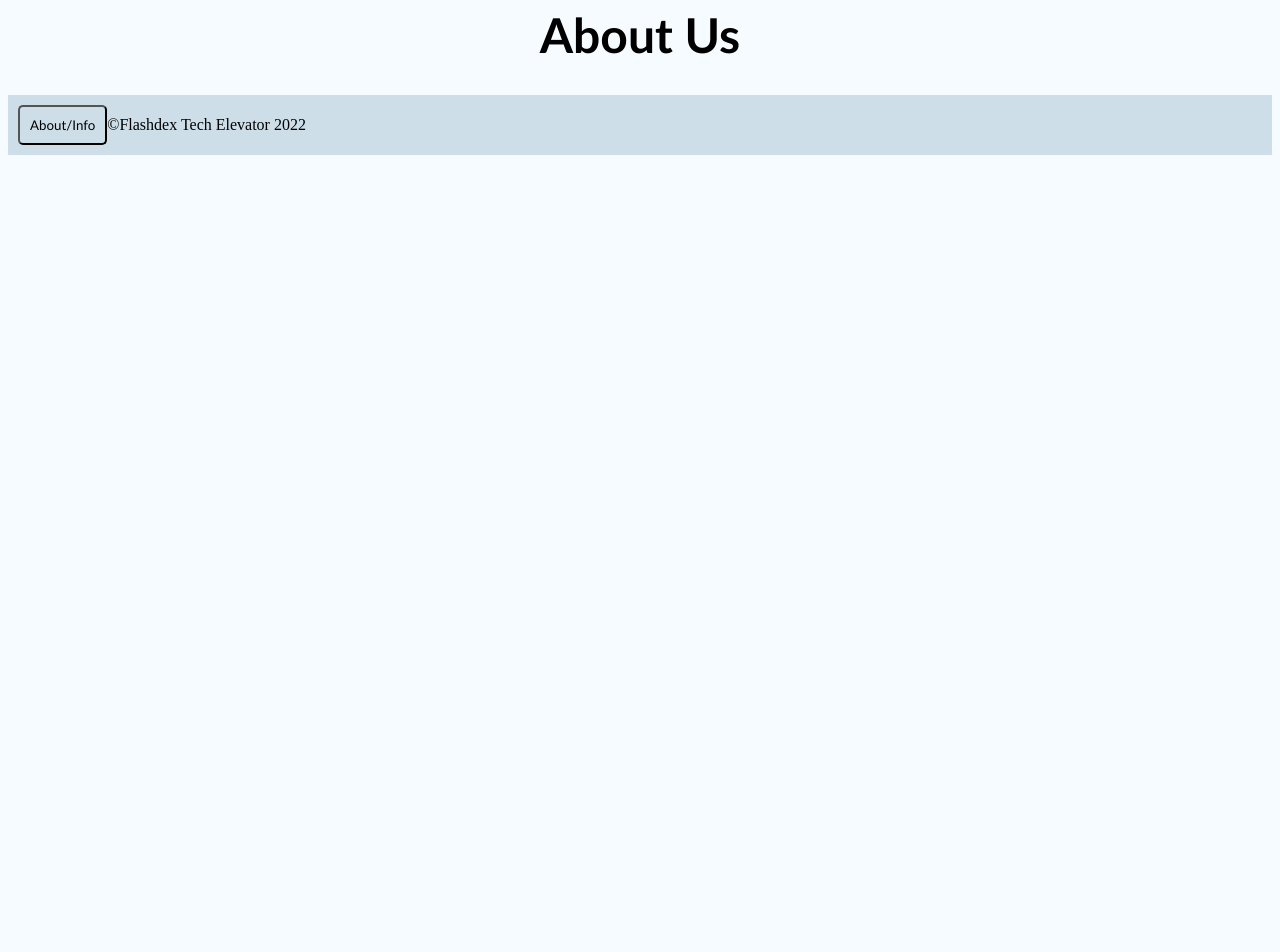
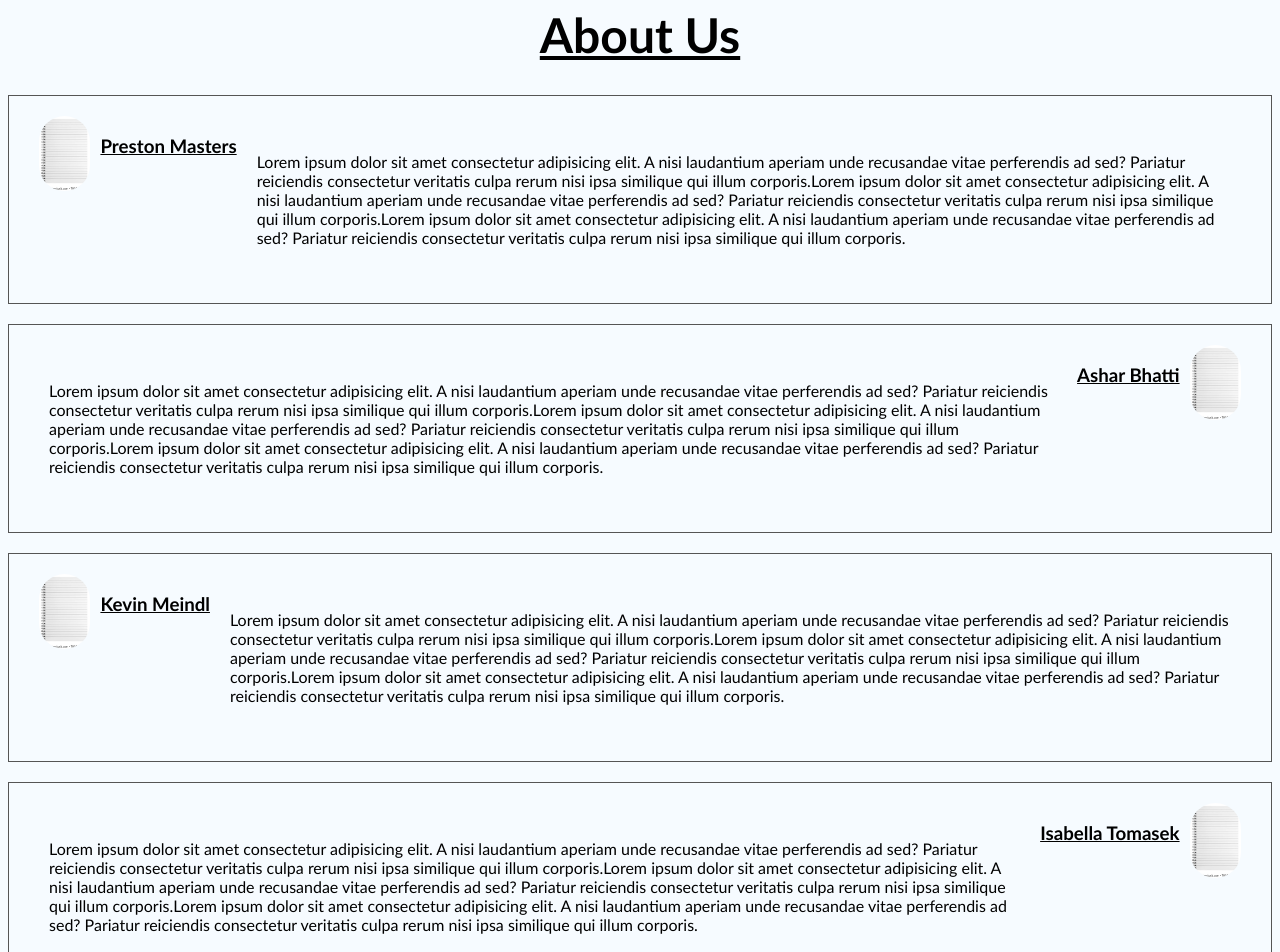
Before and after one commit to itomasek/Final-Capstone, a Vue app in the folder vue/: page /info in a window 1280 px wide. Shown: the part 260-1212 px from the top of the page. Before the commit the page ends 800 px from the top, so only its background shows below. Built offline with nearby package versions, Linux system fonts and the light colour scheme.

Commit message:
saving changes

```diff
--- a/vue/src/views/Information.vue
+++ b/vue/src/views/Information.vue
@@ -1,6 +1,60 @@
 <template>
-  <div>
-      <h1>About Us</h1>
+<div>
+<h1 class="aboutus">About Us</h1>
+  <div class="about">
+      <div class="name">
+        <img src="../../assets/notebook.png" alt="notebook">
+        <h3 class="nheader">Preston Masters</h3>
+        <div class="description">
+        <p>Lorem ipsum dolor sit amet consectetur adipisicing elit. A nisi laudantium aperiam unde recusandae vitae
+        perferendis ad sed? Pariatur reiciendis consectetur veritatis culpa rerum nisi ipsa similique qui illum
+        corporis.Lorem ipsum dolor sit amet consectetur adipisicing elit. A nisi laudantium aperiam unde recusandae vitae
+        perferendis ad sed? Pariatur reiciendis consectetur veritatis culpa rerum nisi ipsa similique qui illum
+        corporis.Lorem ipsum dolor sit amet consectetur adipisicing elit. A nisi laudantium aperiam unde recusandae vitae
+        perferendis ad sed? Pariatur reiciendis consectetur veritatis culpa rerum nisi ipsa similique qui illum
+        corporis.</p>
+        </div>
+      </div>
+      <div class="name">
+        <img src="../../assets/notebook.png" alt="notebook">
+        <h3 class="nheader">Ashar Bhatti</h3>
+        <div class="description">
+        <p>Lorem ipsum dolor sit amet consectetur adipisicing elit. A nisi laudantium aperiam unde recusandae vitae
+        perferendis ad sed? Pariatur reiciendis consectetur veritatis culpa rerum nisi ipsa similique qui illum
+        corporis.Lorem ipsum dolor sit amet consectetur adipisicing elit. A nisi laudantium aperiam unde recusandae vitae
+        perferendis ad sed? Pariatur reiciendis consectetur veritatis culpa rerum nisi ipsa similique qui illum
+        corporis.Lorem ipsum dolor sit amet consectetur adipisicing elit. A nisi laudantium aperiam unde recusandae vitae
+        perferendis ad sed? Pariatur reiciendis consectetur veritatis culpa rerum nisi ipsa similique qui illum
+        corporis.</p>
+        </div>
+      </div>
+      <div class="name">
+        <img src="../../assets/notebook.png" alt="notebook">
+        <h3 class="nheader">Kevin Meindl</h3>
+        <div class="description">
+        <p>Lorem ipsum dolor sit amet consectetur adipisicing elit. A nisi laudantium aperiam unde recusandae vitae
+        perferendis ad sed? Pariatur reiciendis consectetur veritatis culpa rerum nisi ipsa similique qui illum
+        corporis.Lorem ipsum dolor sit amet consectetur adipisicing elit. A nisi laudantium aperiam unde recusandae vitae
+        perferendis ad sed? Pariatur reiciendis consectetur veritatis culpa rerum nisi ipsa similique qui illum
+        corporis.Lorem ipsum dolor sit amet consectetur adipisicing elit. A nisi laudantium aperiam unde recusandae vitae
+        perferendis ad sed? Pariatur reiciendis consectetur veritatis culpa rerum nisi ipsa similique qui illum
+        corporis.</p>
+        </div>
+      </div>
+      <div class="name">
+        <img src="../../assets/notebook.png" alt="notebook">
+        <h3 class="nheader">Isabella Tomasek</h3>
+        <div class="description">
+        <p>Lorem ipsum dolor sit amet consectetur adipisicing elit. A nisi laudantium aperiam unde recusandae vitae
+        perferendis ad sed? Pariatur reiciendis consectetur veritatis culpa rerum nisi ipsa similique qui illum
+        corporis.Lorem ipsum dolor sit amet consectetur adipisicing elit. A nisi laudantium aperiam unde recusandae vitae
+        perferendis ad sed? Pariatur reiciendis consectetur veritatis culpa rerum nisi ipsa similique qui illum
+        corporis.Lorem ipsum dolor sit amet consectetur adipisicing elit. A nisi laudantium aperiam unde recusandae vitae
+        perferendis ad sed? Pariatur reiciendis consectetur veritatis culpa rerum nisi ipsa similique qui illum
+        corporis.</p>
+        </div>
+      </div>
+  </div>
   </div>
 </template>
 
@@ -11,5 +65,57 @@ export default {
 </script>
 
 <style>
+.about{
+  font-family:'Trebuchet MS', 'Lucida Sans Unicode', 'Lucida Grande', 'Lucida Sans', Arial, sans-serif;
+  text-align: center;
+}
+.name{
+  margin-bottom: 20px;
+  padding: 20px;
+  border: solid 1px #555;
+}
+.nheader{
+  text-decoration: underline;
+  display: flex;
+  white-space:nowrap;
+}
+.aboutus{
+  text-decoration: underline;
+}
+div.name:nth-child(1){
+  display: flex;
+}
+div.name:nth-child(2){
+  display: flex;
+  flex-direction: row-reverse;
+}
+div.name:nth-child(3){
+  display: flex;
+}
+div.name:nth-child(4){
+  display: flex;
+  flex-direction: row-reverse;
+}
+div.name:nth-child(1)>div.description{
+  order: 2;
+}
+.about img{
+  width: 75px;
+  height: 75px;
+  border-radius: 999px;
+  margin: 0 10px;
+}
+.about:nth-child(1)>img{
+  order: 1;
+}
+.description{
+  padding:20px;
+
+}
+.description>p{
+  text-align:left;
+}
+
+
 
 </style>
```
